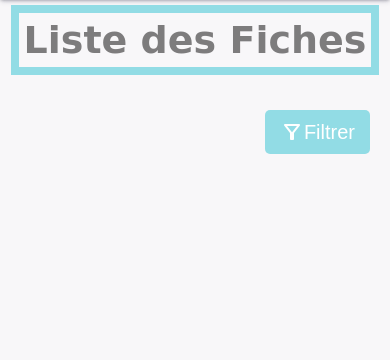
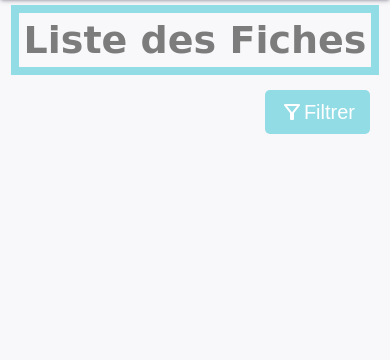
Before and after one commit to lucfly27/auxilium, a Flask app: page /fiches in a window 390 px wide. Shown: the part 60-420 px from the top of the page. Run offline with Flask 3, Linux system fonts and the light colour scheme; a user stored in the database is signed in; data comes from the database, SQL or seed files in the repository; data that the repository does not hold is empty.

Commit message:
Adapt little things for responsive

```diff
--- a/static/style.css
+++ b/static/style.css
@@ -5,7 +5,7 @@
         flex-direction: column;
         justify-content: center;
         align-items: center;
-        height: 80vh
+        height: 60vh
     }
 
     .center {
@@ -199,7 +199,7 @@
     }
 
     .filterdiv button{
-        margin-top: 100px;
+        margin-top: 80px;
     }
 
     .fiche_item {
```
